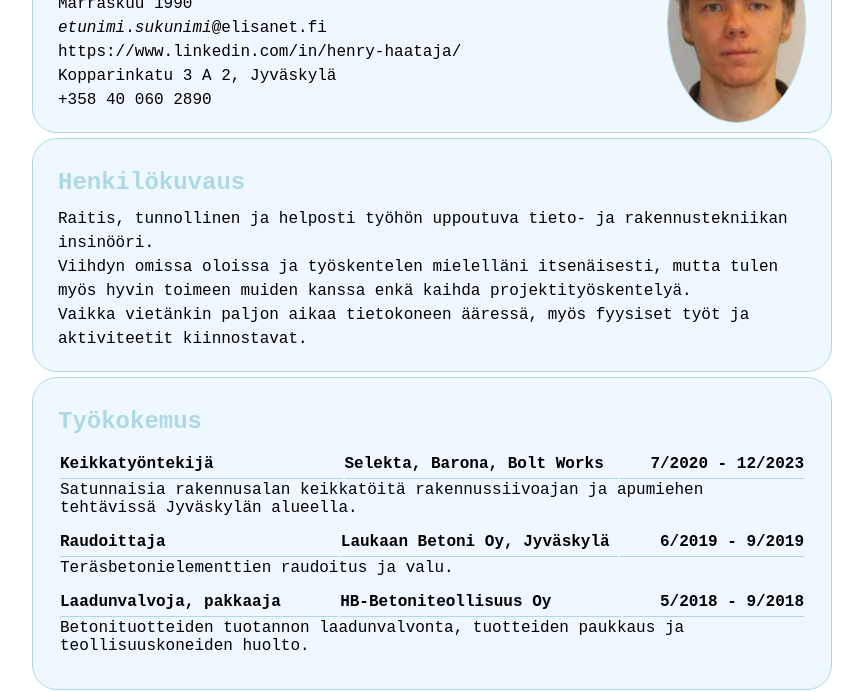
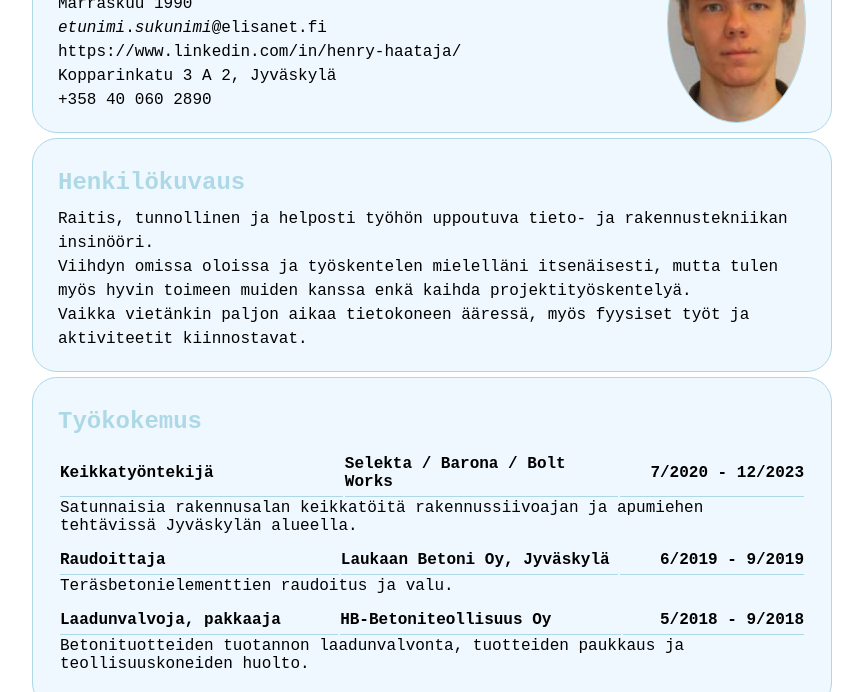
Before and after one commit to HenryHaataja/Marraskuura.github.io, a plain HTML site: page index.html in a window 1280 px wide. Shown: the part 108-800 px from the top of the page, without its empty margins (208-1071 px from the left). Drawn offline with Linux system fonts and the light colour scheme; a script that the page names is missing.

Commit message:
Update index.html

```diff
--- a/index.html
+++ b/index.html
@@ -29,7 +29,7 @@
 				<table>
 					<tr>
 						<th style="width:300px">Keikkatyöntekijä</th>
-						<th style="width:300px">Selekta, Barona, Bolt Works</th>
+						<th style="width:300px">Selekta / Barona / Bolt Works</th>
 						<th style="width:200px">7/2020 - 12/2023</th>
 					</tr>
 					<tr>
```
